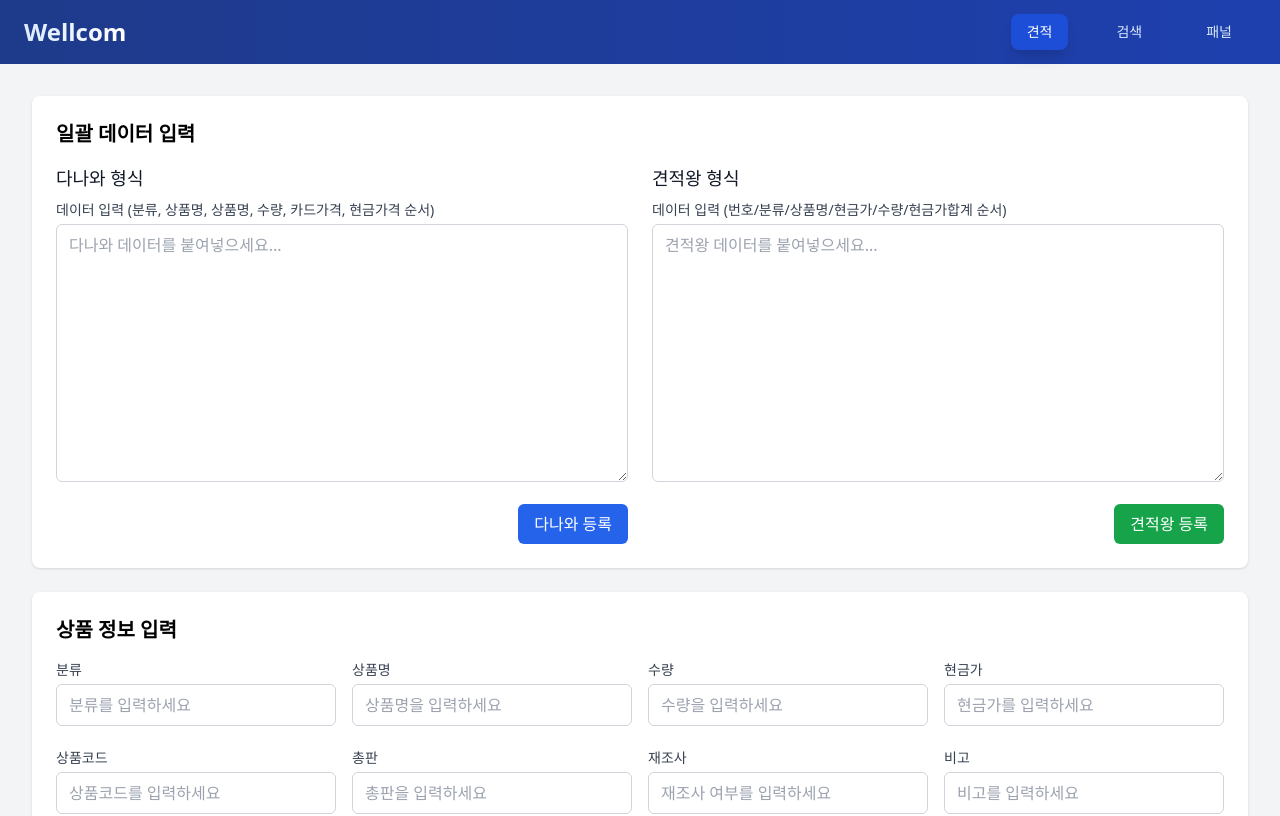
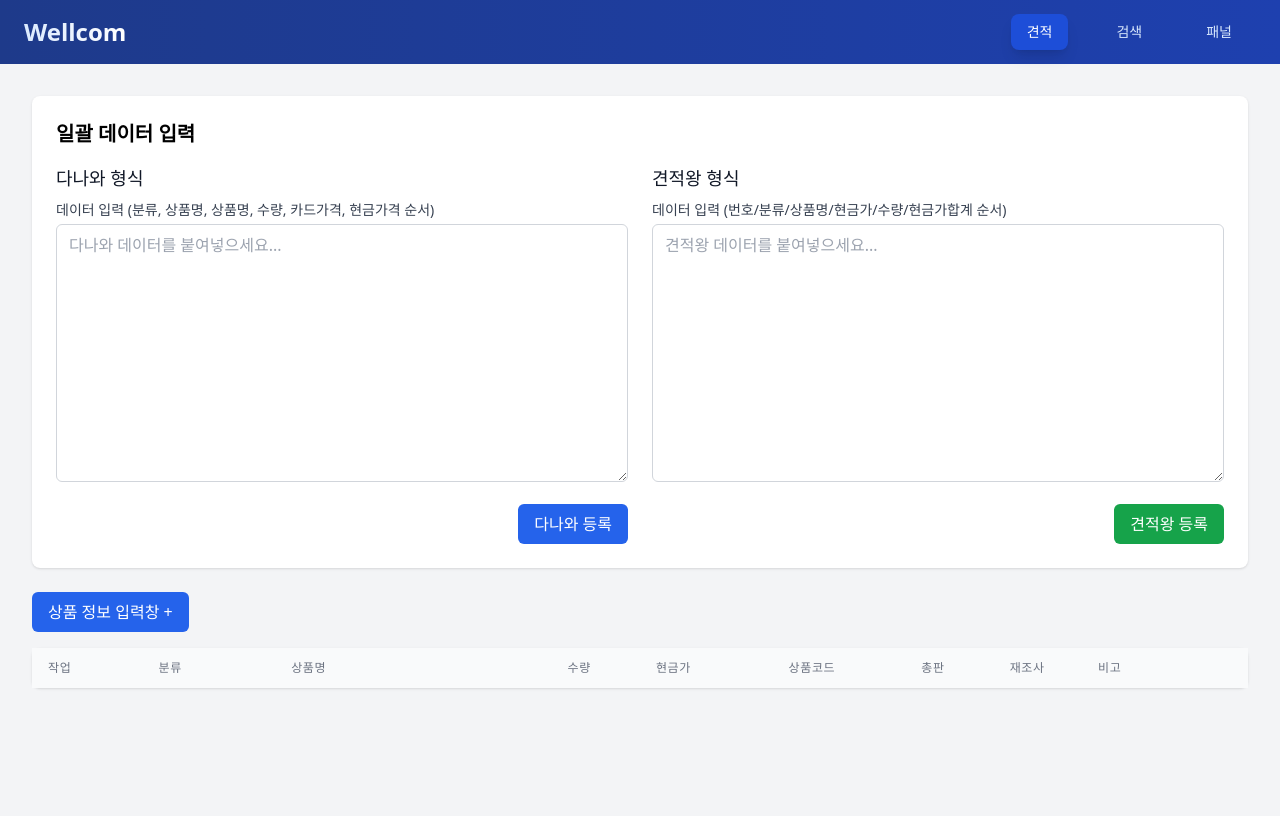
Before and after one commit to kcj980/wellcompro, a Next.js app: page /estimate in a window 1280 px wide. Shown: the top 816 px of the page. Built offline with nearby package versions, Linux system fonts and the light colour scheme.

Commit message:
상품 정봉 입력창 토글 추가

```diff
--- a/app/estimate/page.js
+++ b/app/estimate/page.js
@@ -13,6 +13,9 @@ export default function Estimate() {
     reconfirm: '',     // 재조사
     remarks: ''        // 비고
   });
+
+  // 입력 폼 표시 여부를 관리하는 상태
+  const [showForm, setShowForm] = useState(false);
 
   // 다나와 일괄 입력 데이터를 관리하는 상태
   const [bulkData, setBulkData] = useState('');
@@ -227,7 +230,19 @@ export default function Estimate() {
           </div>
         </div>
 
+        {/* 상품 정보 입력창 토글 버튼 */}
+        <div className="mb-4">
+          <button
+            type="button"
+            onClick={() => setShowForm(!showForm)}
+            className="bg-blue-600 text-white px-4 py-2 rounded-md hover:bg-blue-700 flex items-center"
+          >
+            상품 정보 입력창 {showForm ? '-' : '+'}
+          </button>
+        </div>
+
         {/* 기존 개별 입력 폼 */}
+        {showForm && (
           <div className="bg-white rounded-lg shadow p-6 mb-6">
             <h2 className="text-xl font-semibold mb-4">
               {editingId ? '상품 정보 수정' : '상품 정보 입력'}
@@ -383,6 +398,7 @@ export default function Estimate() {
               </div>
             </form>
           </div>
+        )}
 
         {/* 테이블 */}
         <div className="bg-white rounded-lg shadow">
```
Lines whose indentation alone changed are shown as unchanged.
